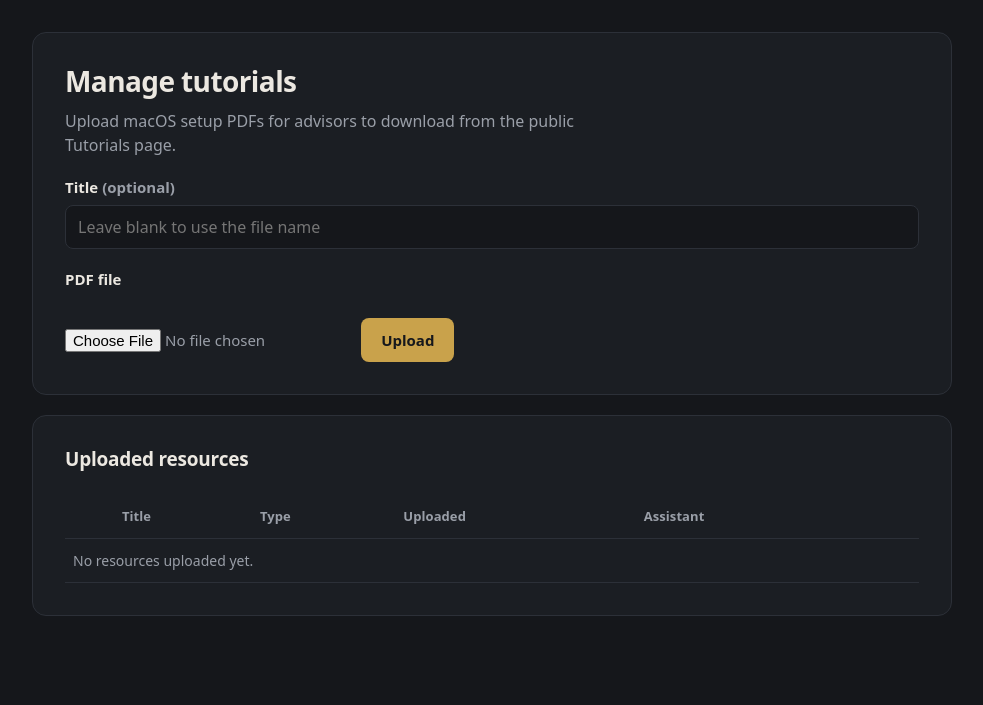
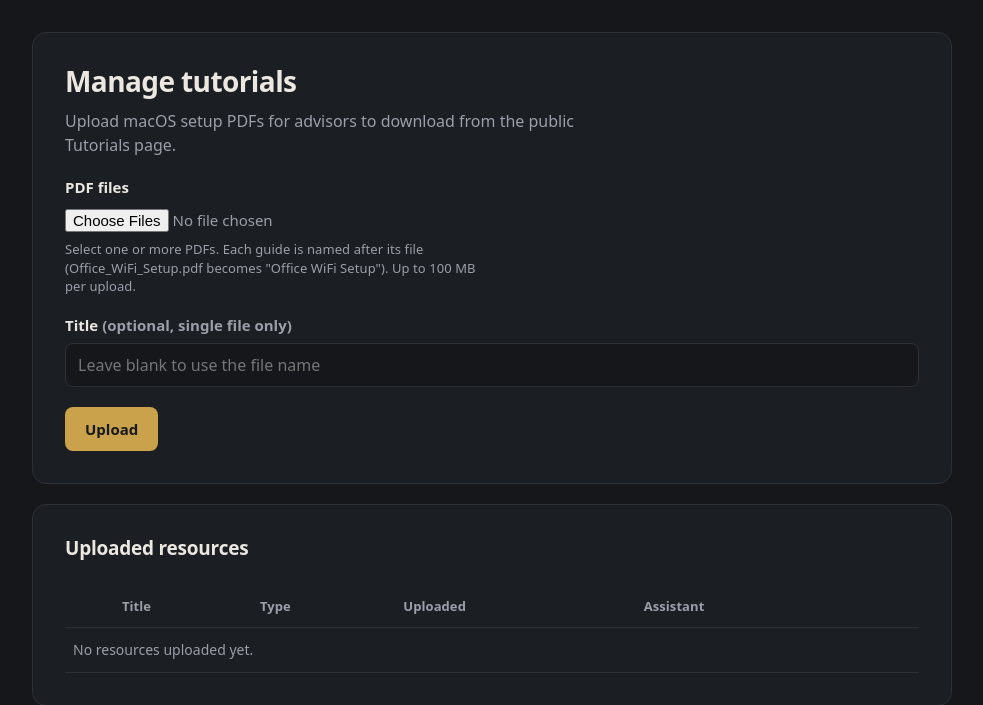
Before and after one commit to renzzog777/Onboarding_App, a Flask app: page /admin/resources in a window 1280 px wide. Shown: the part 69-774 px from the top of the page, without its empty margins (148-1131 px from the left). Run offline with Flask 3, Linux system fonts and the light colour scheme; the visitor is signed in with stand-in values (Sample User, id 1); data that the repository does not hold is empty; some libraries are stand-ins or nearby versions.

Commit message:
Allow uploading several tutorial PDFs at once
Manage Tutorials accepts multiple PDFs in one upload; each guide is named
after its file (a typed title only applies to a single-file upload). The
whole batch is rejected, naming the offending files, if any file is not a
PDF. Shows how many guides were uploaded, and a friendly message instead
of a bare 413 when an upload exceeds the 100 MB limit.

Co-Authored-By: Claude Opus 5.5 <noreply@anthropic.com>

```diff
--- a/app.py
+++ b/app.py
@@ -437,10 +437,12 @@ def admin_resources():
 
 
 def _render_admin_resources(error=None):
+    uploaded = request.args.get("uploaded", type=int) if not error else None
     return render_template(
         "admin_resources.html",
         resources=db.list_resources(),
         error=error,
+        uploaded=uploaded,
         assistant_enabled=chatbot.enabled(),
         indexed_ids=chatbot.indexed_resource_ids(),
     )
@@ -449,32 +451,46 @@ def _render_admin_resources(error=None):
 @app.route("/admin/resources/upload", methods=["POST"])
 @admin_required
 def upload_resource():
-    title = request.form.get("title", "").strip()
     resource_type = "pdf"
-    file = request.files.get("file")
+    files = [f for f in request.files.getlist("file") if f and f.filename]
+    if not files:
+        return _render_admin_resources(error="Choose at least one PDF file to upload.")
 
-    if not file or not file.filename:
-        return _render_admin_resources(error="Choose a PDF file to upload.")
-    if not title:
-        title = _title_from_filename(file.filename)
-
-    ext = file.filename.rsplit(".", 1)[-1].lower() if "." in file.filename else ""
-    if ext not in ALLOWED_EXTENSIONS[resource_type]:
-        allowed = ", ".join(sorted(ALLOWED_EXTENSIONS[resource_type]))
+    # Check every file before saving any, so a bad file never leaves a
+    # half-uploaded batch behind.
+    allowed = ALLOWED_EXTENSIONS[resource_type]
+    rejected = [
+        f.filename for f in files
+        if (f.filename.rsplit(".", 1)[-1].lower() if "." in f.filename else "") not in allowed
+    ]
+    if rejected:
+        names = ", ".join(rejected)
         return _render_admin_resources(
-            error=f"That file type isn't allowed for {resource_type}. Allowed: {allowed}"
+            error=f"Only PDF files can be uploaded. Nothing was uploaded; remove: {names}"
         )
 
-    safe_name = secure_filename(file.filename)
-    stored_name = f"{uuid.uuid4().hex[:12]}_{safe_name}"
-    saved_path = os.path.join(TUTORIALS_DIR, stored_name)
-    file.save(saved_path)
+    # A typed title only makes sense for a single file; with several, each
+    # one is named after its file.
+    typed_title = request.form.get("title", "").strip() if len(files) == 1 else ""
+    for file in files:
+        title = typed_title or _title_from_filename(file.filename)
+        safe_name = secure_filename(file.filename) or "guide.pdf"
+        stored_name = f"{uuid.uuid4().hex[:12]}_{safe_name}"
+        saved_path = os.path.join(TUTORIALS_DIR, stored_name)
+        file.save(saved_path)
+        thumbnail = _generate_thumbnail(saved_path, resource_type, stored_name)
+        db.add_resource(title, resource_type, stored_name, file.filename, thumbnail)
 
-    thumbnail = _generate_thumbnail(saved_path, resource_type, stored_name)
+    chatbot.sync_in_background(TUTORIALS_DIR, log=app.logger.warning)
+    return redirect(url_for("admin_resources", uploaded=len(files)))
 
-    db.add_resource(title, resource_type, stored_name, file.filename, thumbnail)
-    chatbot.sync_in_background(TUTORIALS_DIR, log=app.logger.warning)
-    return redirect(url_for("admin_resources"))
+
+@app.errorhandler(413)
+def upload_too_large(error):
+    message = "That upload is over the 100 MB limit. Upload the PDFs in smaller batches."
+    if request.path == url_for("upload_resource") and session.get("is_admin"):
+        return _render_admin_resources(error=message), 413
+    return message, 413
 
 
 def _title_from_filename(filename):
--- a/static/css/style.css
+++ b/static/css/style.css
@@ -257,6 +257,13 @@ button:disabled { opacity: 0.5; cursor: not-allowed; }
 
 /* ---------- Status / feedback ---------- */
 
+.upload-ok {
+    color: var(--pass);
+    font-size: 0.9375rem;
+    line-height: 1.4;
+    font-weight: 600;
+    margin: var(--space-3) 0 0;
+}
 .error {
     color: var(--fail);
     font-size: 0.9375rem;
--- a/templates/admin_resources.html
+++ b/templates/admin_resources.html
@@ -6,13 +6,15 @@
     <p class="muted">Upload macOS setup PDFs for advisors to download from the public Tutorials page.</p>
 
     <form method="POST" action="{{ url_for('upload_resource') }}" enctype="multipart/form-data">
-        <label for="title">Title <span class="muted">(optional)</span></label>
+        <label for="file">PDF files</label>
+        <input type="file" id="file" name="file" accept=".pdf,application/pdf" multiple required>
+        <p class="muted hint">Select one or more PDFs. Each guide is named after its file (Office_WiFi_Setup.pdf becomes "Office WiFi Setup"). Up to 100 MB per upload.</p>
+
+        <label for="title">Title <span class="muted">(optional, single file only)</span></label>
         <input type="text" id="title" name="title" placeholder="Leave blank to use the file name">
 
-        <label for="file">PDF file</label>
-        <input type="file" id="file" name="file" accept=".pdf,application/pdf" required>
-
         {% if error %}<p class="error">{{ error }}</p>{% endif %}
+        {% if uploaded %}<p class="upload-ok">Uploaded {{ uploaded }} guide{{ '' if uploaded == 1 else 's' }}.{% if assistant_enabled %} The assistant will be able to use {{ 'it' if uploaded == 1 else 'them' }} once {{ 'it shows' if uploaded == 1 else 'they show' }} Indexed below.{% endif %}</p>{% endif %}
 
         <button type="submit">Upload</button>
     </form>
```
Also changed, not shown: tests/test_pdf_only.py (+2 -2 lines), tests/test_tutorial_upload.py (+37 -1 lines).
